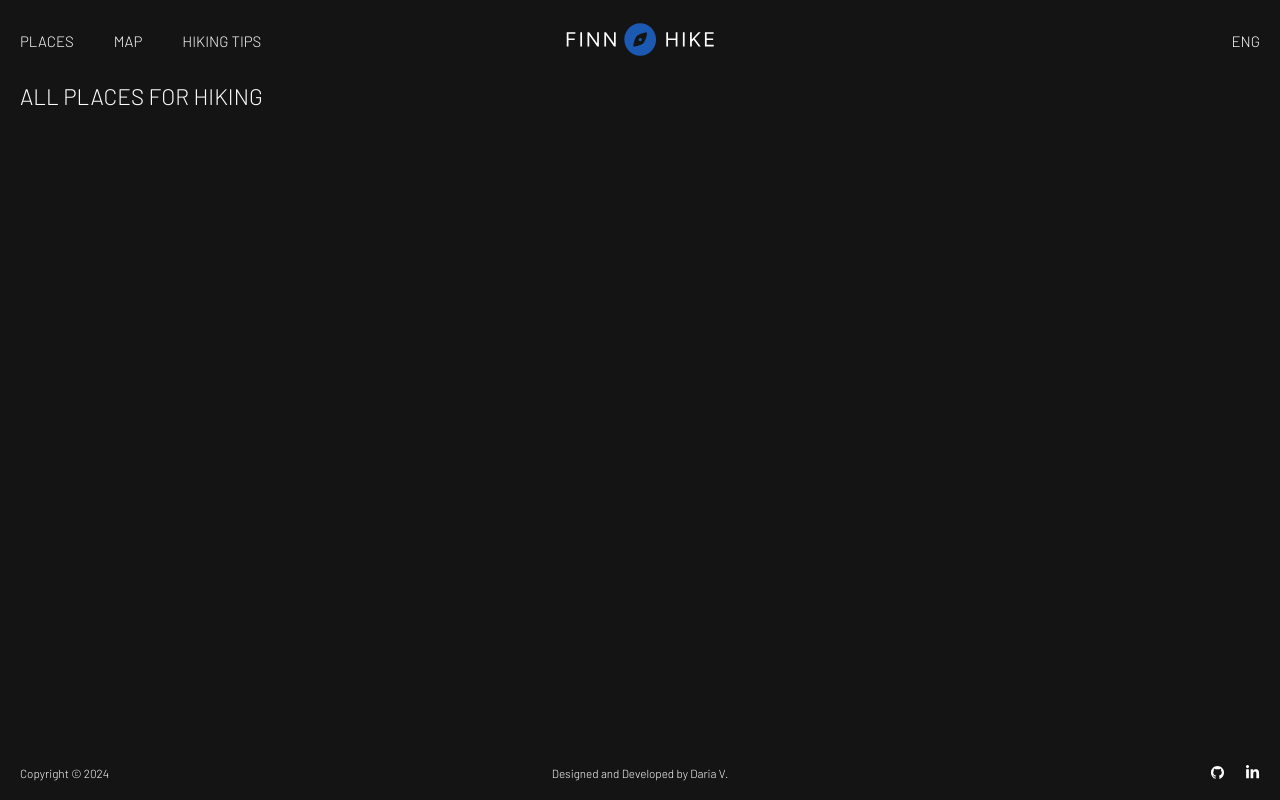
After one commit to dariavarlamovaa/el-in, a Django app: page //places in a window 1280 px wide. The commit adds this page. Run offline with Django 5.2, Linux system fonts and the light colour scheme.

Commit message:
updated styles, added places app

```diff
--- a/finnhike/urls.py
+++ b/finnhike/urls.py
@@ -19,5 +19,6 @@ from django.urls import path, include
 
 urlpatterns = [
     path('admin/', admin.site.urls),
-    path('', include('home.urls'))
+    path('', include('home.urls')),
+    path('', include('places.urls')),
 ]
--- /dev/null
+++ b/places/urls.py
@@ -0,0 +1,7 @@
+from django.urls import path
+
+from places.views import PlaceView
+
+urlpatterns = [
+    path('/places', PlaceView.as_view(), name='places')
+]
--- a/places/views.py
+++ b/places/views.py
@@ -1,3 +1,6 @@
 from django.shortcuts import render
+from django.views.generic import TemplateView
 
-# Create your views here.
+
+class PlaceView(TemplateView):
+    template_name = 'places/places.html'
--- a/static/base/css/base.css
+++ b/static/base/css/base.css
@@ -61,6 +61,10 @@ main {
     height: 100%;
 }
 
+.header {
+    text-transform: uppercase;
+}
+
 .header-all-components {
     display: flex;
     flex-direction: row;
--- a/static/home/css/home.css
+++ b/static/home/css/home.css
@@ -4,7 +4,6 @@
 }
 
 .main-header {
-    text-transform: uppercase;
     position: absolute;
     text-align: center;
     top: 35%;
@@ -62,7 +61,6 @@
     justify-content: center;
     align-items: center;
     gap: 50px;
-    text-transform: uppercase;
     background-color: #18488f;
     border-radius: 25px;
     max-width: 600px;
--- a/templates/base/base.html
+++ b/templates/base/base.html
@@ -12,7 +12,7 @@
     <div class="header container">
         <div class="header-all-components">
             <div class="menu">
-                <a href="#">Places</a>
+                <a href="{% url 'places' %}">Places</a>
                 <a href="#">Map</a>
                 <a href="#">Hiking Tips</a>
             </div>
--- /dev/null
+++ b/templates/places/places.html
@@ -0,0 +1,32 @@
+{% extends 'base/base.html' %}
+{% load static %}
+
+{% block css %}
+<link rel="stylesheet" href="{% static 'places/css/places.css' %}">
+{% endblock %}
+
+{% block title %}Places{% endblock %}
+
+{% block content %}
+<section class="places-block">
+    <div class="places container">
+        <h1 class="places-header header">All places for hiking</h1>
+        <div class="all-places">
+            <div class="one-place">
+                <span class="city"></span>
+                <div class="cities-places">
+                    <ul>
+<!--                        for loop-->
+                        <li class="citi-place">
+
+                        </li>
+                    </ul>
+                </div>
+            </div>
+        </div>
+    </div>
+</section>
+{% endblock content %}
+
+{% block script_block %}
+{% endblock %}
```
Also changed, not shown: templates/home/home.html (+4 -4 lines), static/places/css/places.css (added).
